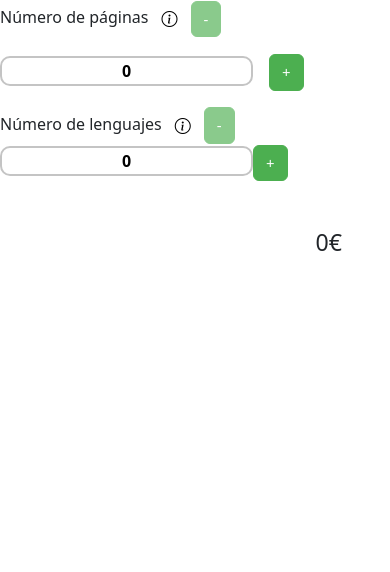
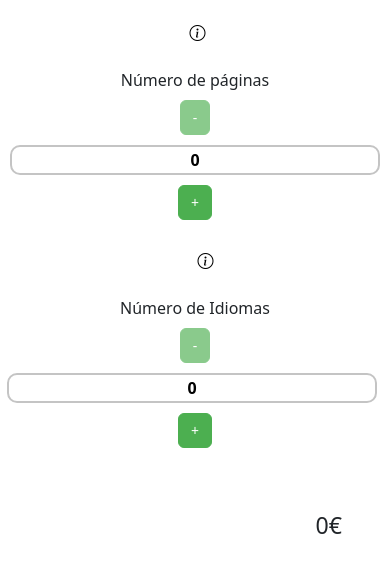
Before and after one commit to jhor94/sprint6, an Angular app: page /panel in a window 390 px wide. Shown: the top 572 px of the page. Built offline with nearby package versions, Linux system fonts and the light colour scheme.

Commit message:
Se realiza modificacion responsive y diseño

```diff
--- a/src/app/budgets-list/budgets-list/budgets-list.component.html
+++ b/src/app/budgets-list/budgets-list/budgets-list.component.html
@@ -1,9 +1,10 @@
+
 <div id="container-presupuesto">
     <div class="d-flex justify-content-between aling-item-center">
-        <h2 class="d-flex"><strong>Presupuestos en curso:</strong></h2>
+        <h2 class=""><strong>Presupuestos en curso:</strong></h2>
         <form [formGroup]="formularioBuscar" action="" class="">
             <div class="col-12 col-md-6 d-flex w-100">
-                <input type="text" class="form-control w-100 " formControlName="buscar" placeholder="Buscar nombre">
+                <input type="text" class="form-control" formControlName="buscar" placeholder="Buscar nombre">
                 <button class="btn btn-outline-secondary" (click)="filterBudget()">
                     <i class="bi bi-search"></i>
                 </button>
@@ -11,11 +12,12 @@
         </form>
         <div class="btn-group" role="" group>
             <button type="button" class="btn" (click)="orderByDate()">Orden por fecha</button>
-            <button type="button" class="btn mx-2" (click)="orderByImport()">Orden por importe</button>
+            <button type="button" class="btn" (click)="orderByImport()">Orden por importe</button>
             <button type="button" class="btn" (click)="orderByName()">Ordene por nombre</button>
         </div>
     </div>
 </div>
+
 
 @for(budget of filterBudgetList(); track budget.nombre){ <!--para iterar un signal tenemos que poner ()-->
 <div class="container-fluid">
--- a/src/app/budgets-list/budgets-list/budgets-list.component.scss
+++ b/src/app/budgets-list/budgets-list/budgets-list.component.scss
@@ -23,9 +23,13 @@
 
   }
 
+form input{
+  width: 100%;
+}
+
 #container-presupuesto{
-    margin: 100px auto;
-    width: 80%;
+    margin: 20px 10px;
+    width: 100%;
     justify-content: center;
 }
 
@@ -33,3 +37,7 @@ form{
   width: 30%;
   justify-content: center;
 }
+
+@media (max-width:500px) {
+
+}
--- a/src/app/budgets-list/budgets-list/budgets-list.component.ts
+++ b/src/app/budgets-list/budgets-list/budgets-list.component.ts
@@ -19,15 +19,15 @@ export class BudgetsListComponent  implements OnInit{
  budgets = inject(BudgetService)
 formularioBuscar:FormGroup
 
- constructor(private form:FormBuilder) {// se crea el formulario reactivo con los dos inputs (num paginas y num idioma)
+ constructor(private form:FormBuilder) {
   this.formularioBuscar = this.form.group({
-    buscar: new FormControl("", [] ), // aqui se valida el formulario con los requsitios que quieras
+    buscar: new FormControl("", [] ),
  })
 }
 
 
 ngOnInit(): void {
-  this.budgetsList.set(this.budgets.getBudget()); // muestro las variables del array budget dentro de html budget list
+  this.budgetsList.set(this.budgets.getBudget());
   this.filterBudgetList.set(this.budgetsList());
 }
 
--- a/src/app/home/home/home.component.html
+++ b/src/app/home/home/home.component.html
@@ -102,9 +102,6 @@
 
 </form>
 
-
-
-
 <div class="container-fluid">
   <form [formGroup]="formularioEjemplo" action="">
     <div class="card p-3">
@@ -136,7 +133,7 @@
             <small class="text-danger">El campo email debe ser un email válido</small>
           }
         </div>
-        <div id="email" class="col-md-3">
+        <div class="col-md-3">
           <button class="btn btn-primary w-100" (click)="agregarPresupuesto()" type="submit"> Solicitar presupuesto
           </button>
         </div>
--- a/src/app/home/home/home.component.scss
+++ b/src/app/home/home/home.component.scss
@@ -96,3 +96,12 @@ footer{
     font-weight: bold;
     color: white;
 }
+
+@media (max-width:500px) {
+    #price{
+        font-size: 30px;
+    }
+    #totalPresupuesto{
+        font-size: 30px;
+    }
+}
--- a/src/app/home/home/home.component.ts
+++ b/src/app/home/home/home.component.ts
@@ -110,7 +110,10 @@ export class HomeComponent implements OnInit {
     }
     this.mostrarErrorcheckbox = false;
 
-
+    if(this.formularioEjemplo.invalid){
+      this.formularioEjemplo.markAllAsTouched();
+      return
+    }
 
     if(this.formularioEjemplo.valid){
       const nuevoPresupuesto = {
--- a/src/app/panel/panel/panel.component.html
+++ b/src/app/panel/panel/panel.component.html
@@ -1,31 +1,30 @@
 <form class="formulario" (ngSubmit)="calcularPresupuestoPaginas()" [formGroup]="formularioReactivo1">
-    <div class="row d-flex justify-content-end ">
-            <div class="col-md-12 justify-content-end">
-                <label class="form-label"> Número de páginas</label>
-                <button type="submit" class=" btn btn-info" data-bs-toggle="modal" data-bs-target="#helpModalPagines">
-                    <i class="bi bi-info-circle"></i>
+    <div class="container-fluid mt-2">
+            <div id="pagina" class="col-md-12 mb-3">
+                <button type="submit" class=" btn btn-info ms-2" data-bs-toggle="modal" data-bs-target="#helpModalPagines">
+                    <i class="bi bi-info-circle me-2"></i>
                 </button>
+                <label class="form-label">Número de páginas</label>
                 <button id="botones" class="btn btn-primary" (click)="beforeStep('numPagina')"
                     [disabled]="formularioReactivo1.get('numPagina')?.value === 0" type="button"> - </button>
                 <input type="text" formControlName="numPagina" required>
-                <button id="botones" class="btn btn-primary m-3" (click)="nextStep('numPagina')" [disabled]=""
+                <button id="botones" class="btn btn-primary" (click)="nextStep('numPagina')" [disabled]=""
                     type="button">+
                 </button>
             </div>
 
-            <div class="col-md-12 justify-content-end">
-                <label class="form-label"> Número de lenguajes</label>
-                <button type="button" class="btn btn-info" data-bs-toggle="modal" data-bs-target="#helpModalIdiomes">
+            <div  id="idioma" class="col-md-12  mb-3">
+                <button type="button" class="btn btn-info ms-3" data-bs-toggle="modal" data-bs-target="#helpModalIdiomes">
                     <i class="bi bi-info-circle"></i>
                 </button>
+                <label class="form-label">Número de Idiomas</label>
                 <button id="botones" class="btn btn-primary" type="submit" (click)="beforeStep('numIdioma')"
                     [disabled]="formularioReactivo1.get('numIdioma')?.value === 0"> - </button>
-                <input type="text" formControlName="numIdioma" required>
+                <input type="text" formControlName="numIdioma" class="ms-1"required>
                 <button id="botones" class="btn btn-primary" type="submit" (click)="nextStep('numIdioma')"
                     [disabled]="">+
                 </button>
             </div>
-
     </div>
 </form>
 
--- a/src/app/panel/panel/panel.component.scss
+++ b/src/app/panel/panel/panel.component.scss
@@ -1,9 +1,27 @@
+form{
+    display: flex;
+    justify-content: end;
+}
+
+.pagina{
+    margin: 10px;
+}
+
+idioma{
+    margin: 10px;
+}
+
+.panel{
+    margin-bottom: 10px;
+}
+
 input{
     text-align: center;
     font-weight: bold;
     border-color: rgb(196, 196, 196);
     border-style: solid;
     border-radius: 10px;
+    width: 50px;
 }
 .btn-info{
     background-color: transparent;
@@ -11,14 +29,62 @@ input{
  }
 
  #botones{
-    font-size: 15px;
+    font-size: 14px;
     background-color: #4CAF50;
-    text-align: center;
     border-color: #4CAF50;
-    margin: auto;
+    margin: 0 10px;
 }
 
-.container{
-    text-align: end;
-    justify-content: end;
+@media (max-width:800px) {
+
+    #pagina{
+        display: flex;
+        flex-direction: row;
+        align-items: center;
+    }
+    #idioma{
+        display: flex;
+        flex-direction: row;
+        align-items: center;
+    }
+
+    .bi-info-circle{
+        display: flex;
+        padding-left: 15px;
+    }
+
 }
+
+@media (max-width:500px) {
+    .container-fluid{
+        padding: 0 10px;
+    }
+
+    #pagina{
+        display: flex;
+        flex-direction: column;
+        align-items: center;
+        text-align: center;
+
+    }
+    #idioma{
+        display: flex;
+        flex-direction: column;
+        align-items: center;
+        text-align: center;
+    }
+
+    #pagina label, #idioma label{
+        margin-top: 10px;
+    }
+    #pagina input, #idioma input{
+        width: 100%;
+        margin-top: 10px;
+    }
+
+    .formulario button, .formulario input{
+        margin: 10px;
+    }
+
+
+}
--- a/src/app/services/budget.service.ts
+++ b/src/app/services/budget.service.ts
@@ -14,8 +14,6 @@ export class BudgetService {
 
   }
 
-
-
   private budgetsList = signal<Budget[]>([])
 
   addBudget(budget:Budget){
```
